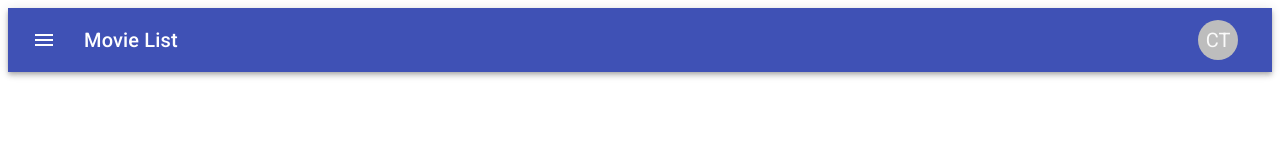
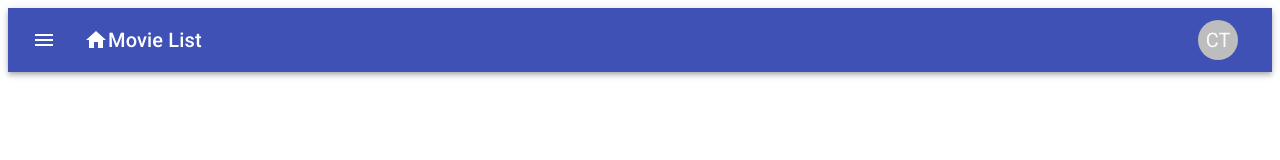
Before and after one commit to chriztso/movieListV2, a React app: page / in a window 1280 px wide. Shown: the top 160 px of the page. Built offline with nearby package versions, Linux system fonts and the light colour scheme.

Commit message:
Added home icon

```diff
--- a/src/components/app.jsx
+++ b/src/components/app.jsx
@@ -7,6 +7,7 @@ import Button from '@material-ui/core/Button';
 import IconButton from '@material-ui/core/IconButton';
 import MenuIcon from '@material-ui/icons/Menu';
 import Avatar from '@material-ui/core/Avatar';
+import SvgIcon from '@material-ui/core/SvgIcon';
 
 const styles = theme => ({
   root: {
@@ -23,6 +24,13 @@ const styles = theme => ({
   },
 });
 
+function HomeIcon(props) {
+    return (
+      <SvgIcon {...props}>
+        <path d="M10 20v-6h4v6h5v-8h3L12 3 2 12h3v8z" />
+      </SvgIcon>
+    );
+  }
 
 class App extends React.Component{
     constructor(props){
@@ -40,6 +48,7 @@ class App extends React.Component{
                   <IconButton edge="start" className={classes.menuButton} color="inherit" aria-label="menu">
                     <MenuIcon />
                   </IconButton>
+                  <HomeIcon />
                   <Typography variant="h6" className={classes.title}>
                     Movie List
                   </Typography>
```
